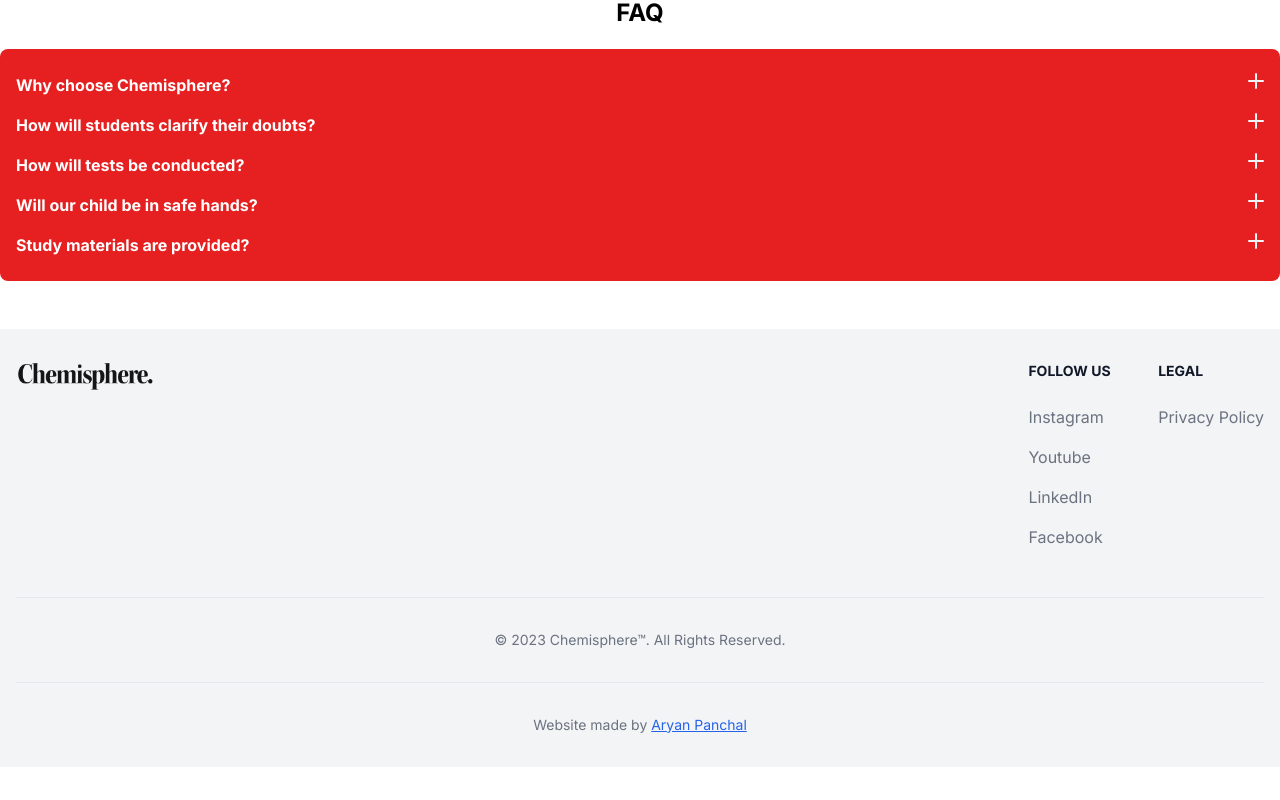
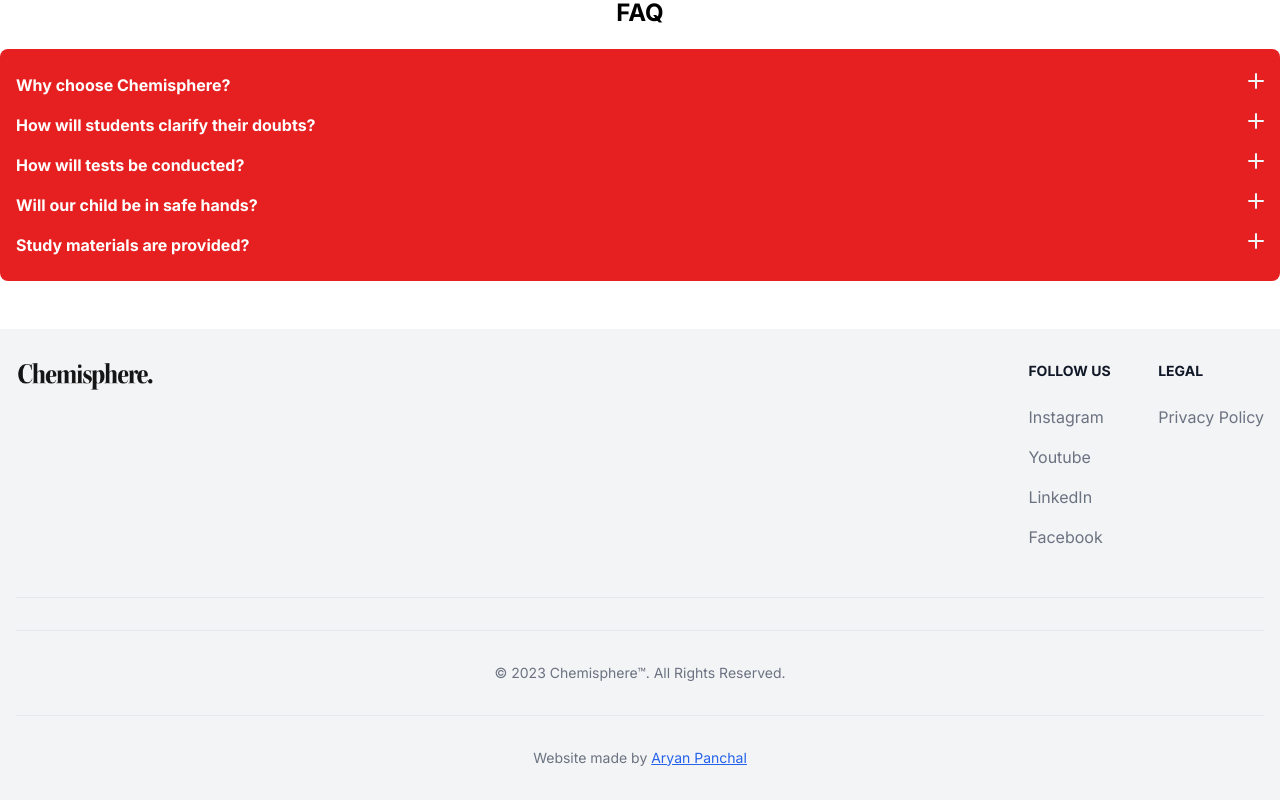
Before and after one commit to aryannpanchal/chemisphere-official-website, a Next.js app: page / in a window 1280 px wide. Shown: the part 2215-3015 px from the top of the page. Before the commit the page ends 2982 px from the top, so only its background shows below. Built offline with nearby package versions, Linux system fonts and the light colour scheme.

Commit message:
Update Footer.jsx

```diff
--- a/components/Footer.jsx
+++ b/components/Footer.jsx
@@ -57,7 +57,7 @@ const Footer = () => {
           </div>
       </div>
       <hr className="my-6 border-gray-200 sm:mx-auto dark:border-gray-700 lg:my-8 " />
-
+<hr className="my-6 border-gray-200 sm:mx-auto dark:border-gray-700 lg:my-8 " />
       <div className="flex items-center justify-center ">
           <span className="text-sm text-gray-500">© 2023 <a href="https://chemisphere.in/" className="hover:underline">Chemisphere™</a>. All Rights Reserved.
           </span>
@@ -65,14 +65,14 @@ const Footer = () => {
 
       </div>
       <hr className="my-6 border-gray-200 sm:mx-auto dark:border-gray-700 lg:my-8 " />
-
-
-      <div className="flex items-center justify-center ">
+    <div className="flex items-center justify-center ">
           <span className="text-sm text-gray-500">Website made by <a href="https://www.linkedin.com/in/aryan-panchal-3a22491a9/" target="_blank" className="underline text-blue-600">Aryan Panchal</a>
           </span>
 
 
       </div>
+
+
     </div>
 </footer>
 
```
